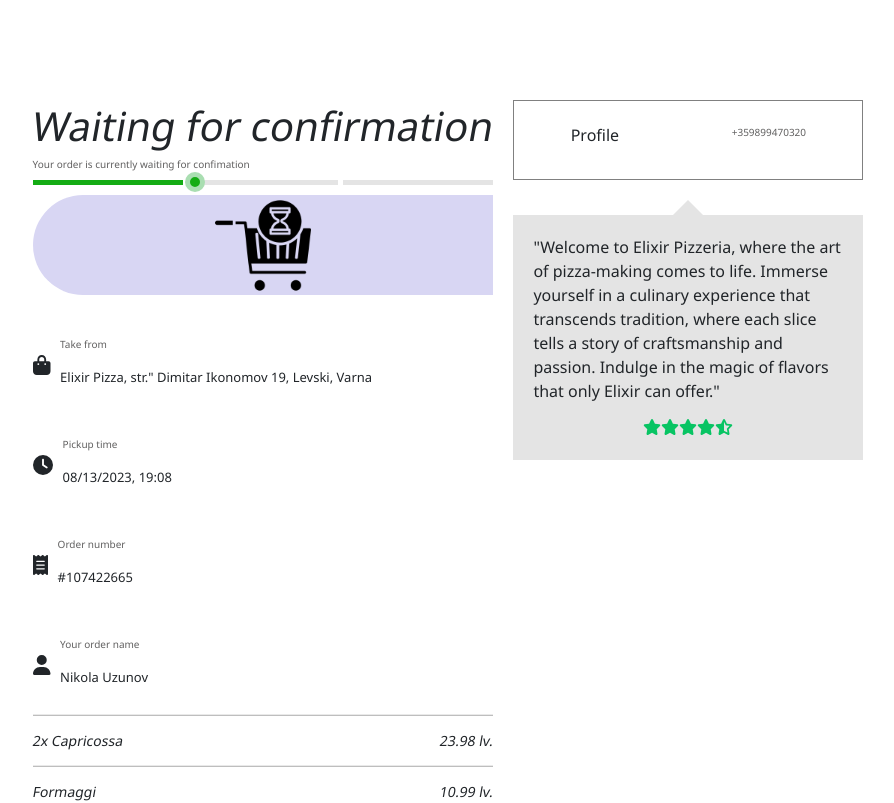
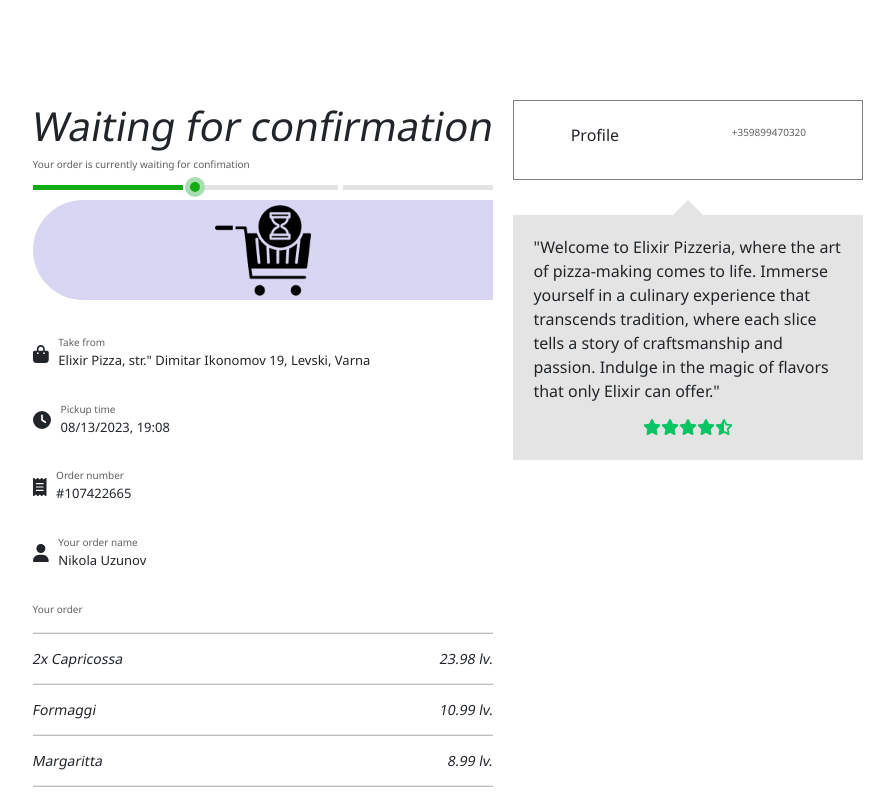
Before and after one commit to Nikolla2000/React-Portfolio-Website, a React (Vite) app in the folder client/: page / in a window 1280 px wide. Shown: the top 803 px of the page, without its empty margins (192-1086 px from the left). Built offline with nearby package versions, Linux system fonts and the light colour scheme.

Commit message:
Finalized the styling

```diff
--- a/client/src/Pages/TakeawayPage/TakeawayPage.jsx
+++ b/client/src/Pages/TakeawayPage/TakeawayPage.jsx
@@ -20,7 +20,7 @@ const TakeawayPage = () => {
     }, [])
 
     const totalOrderPrice =
-        orderItems
+    orderItems
     ? orderItems.reduce((total, item) => total + item.price * item.quantity, 0)
     : 0;
 
@@ -45,16 +45,17 @@ const TakeawayPage = () => {
                 {orderDetails && orderDetails.map((orderDetail, index) => {
                     return (
                         <DetailComponent
-                            {...orderDetail}
-                            key={index}/>
+                        {...orderDetail}
+                        key={index}/>
                 )
                 })}
+                <p className="your-order-ptag mt-3">Your order</p>
                 {orderItems && orderItems.map((item, index) => {
                     return (
                         <OrderItem
-                            {...item}
+                        {...item}
                             key={index}
-                        />
+                            />
                     )
                 })}
                 <OrderItem
--- a/client/src/Pages/TakeawayPage/TakeawayPageStyles.scss
+++ b/client/src/Pages/TakeawayPage/TakeawayPageStyles.scss
@@ -24,7 +24,7 @@
     background-color: $secondary-light-grey;
     height: 5px;
     width: 100%;
-    margin-top: 10px;
+    margin-top: 15px;
     display: flex;
     flex-direction: row;
     justify-content: space-evenly;
@@ -94,26 +94,30 @@
 .detail-wrapper {
     display: flex;
     gap:10px;
+
+    &:last-of-type {
+        margin-bottom: 100px !important;
+    }
     .icon {
         display: flex;
         justify-content: center;
         align-items: center;
-        height: 100px;
     }
     svg {
         display: flex;
         align-content: center;
-        height: 20px;
+        height: 18px;
         justify-content: center;
     }
     .details {
         display: flex;
         flex-direction: column;
         justify-content: center;
-        margin-top: 10px;
+        margin-top: 15px;
 
         .detail {
             font-size: 13px;
+            margin-top: -15px;
         }
     }
 }
@@ -235,7 +239,7 @@
 }
 
 
-.sub-order-status, .detail-title, .item > a, .profile-info > p {
+.sub-order-status, .detail-title, .item > a, .profile-info > p, .your-order-ptag {
     font-size: 10px;
     font-weight: 500;
     color: $primary-dark-grey;
```
